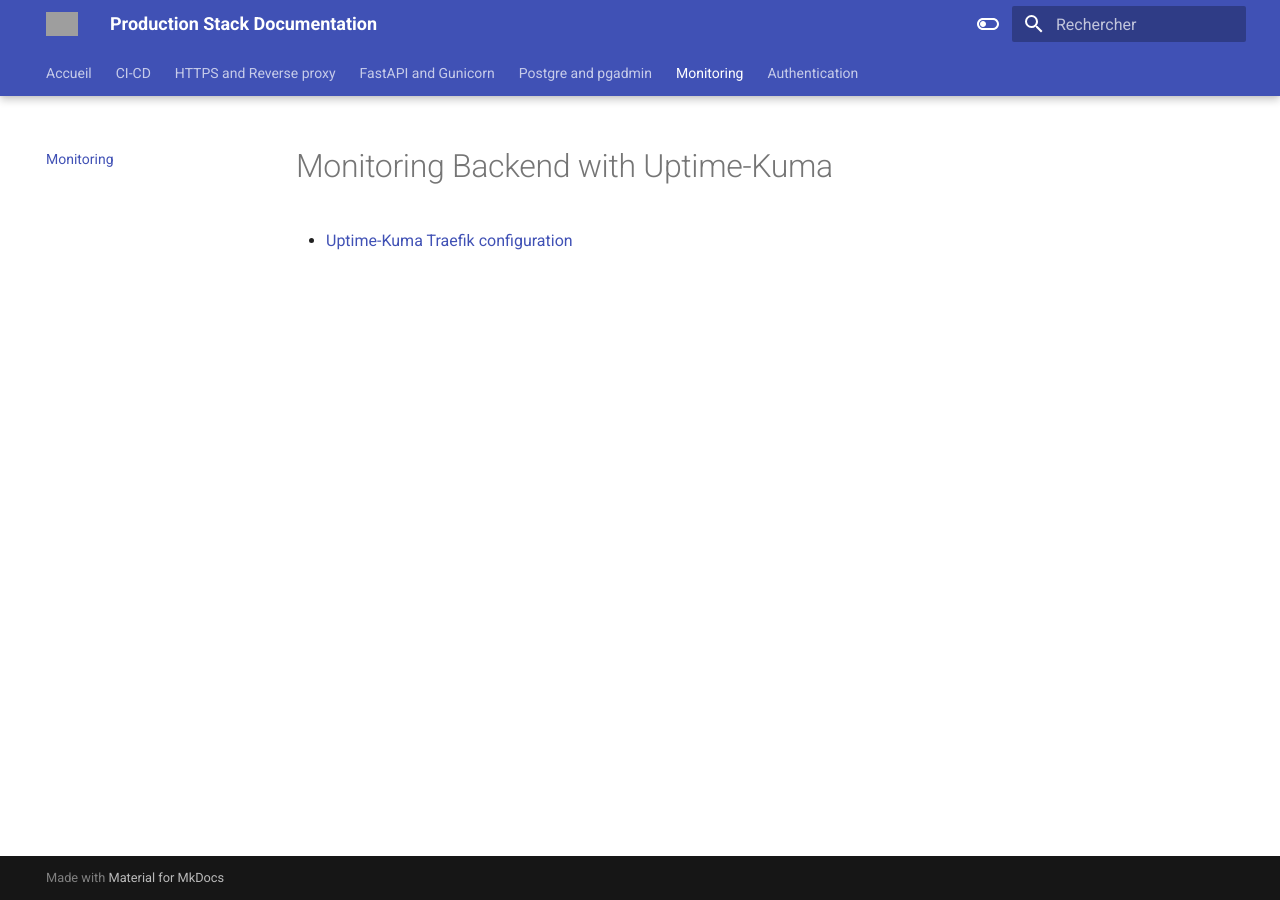
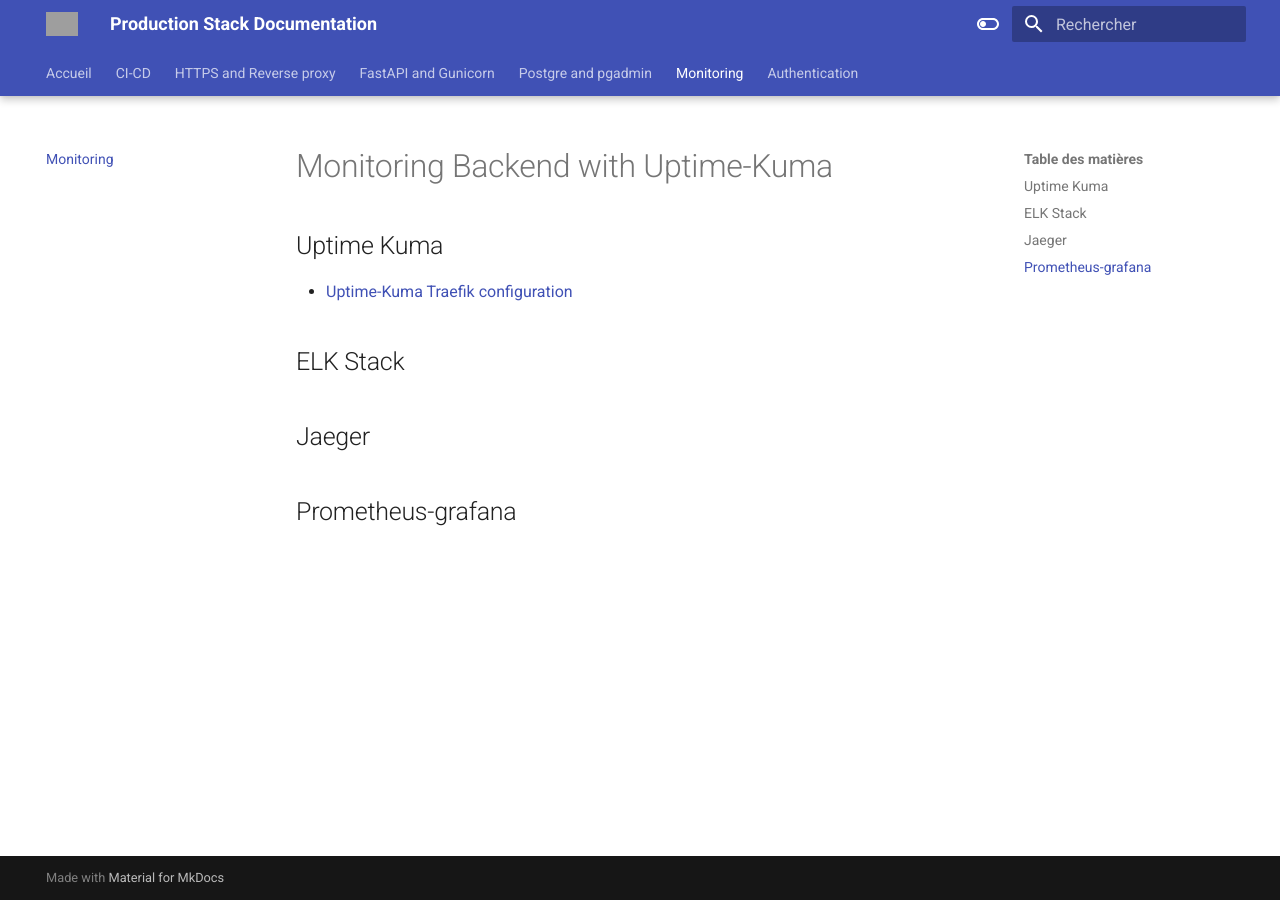
Before and after one commit to Klimorg/helloworld-stack-prod, an MkDocs documentation site: the page built from docs/monitoring.md, in a window 1280 px wide. Built offline with MkDocs 1.6.1 and Material for MkDocs 9.7.7, drawn with Linux system fonts in a browser that asks for light colours; some web fonts are replaced; grey boxes are pictures that could not be loaded.

```diff
--- a/docs/monitoring.md
+++ b/docs/monitoring.md
@@ -1,3 +1,11 @@
 # Monitoring Backend with Uptime-Kuma
 
+## Uptime Kuma
+
 * [Uptime-Kuma Traefik configuration](https://github.com/louislam/uptime-kuma/wiki/Reverse-Proxy#Traefik)
+
+## ELK Stack
+
+## Jaeger
+
+## Prometheus-grafana
```
Also changed, not shown: docker-compose-dev-v2.yml (+11 -0 lines), vector.toml (added, +11 -0 lines).
